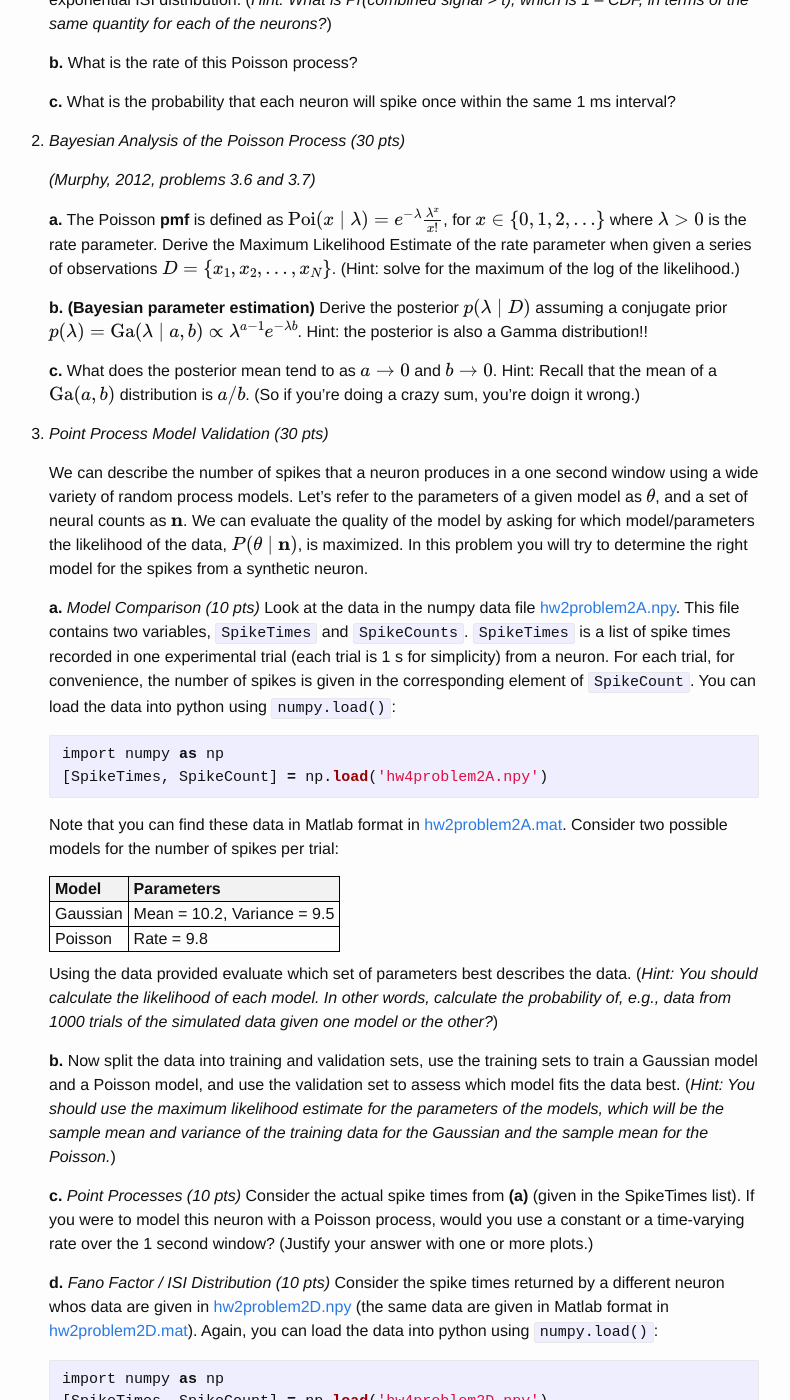
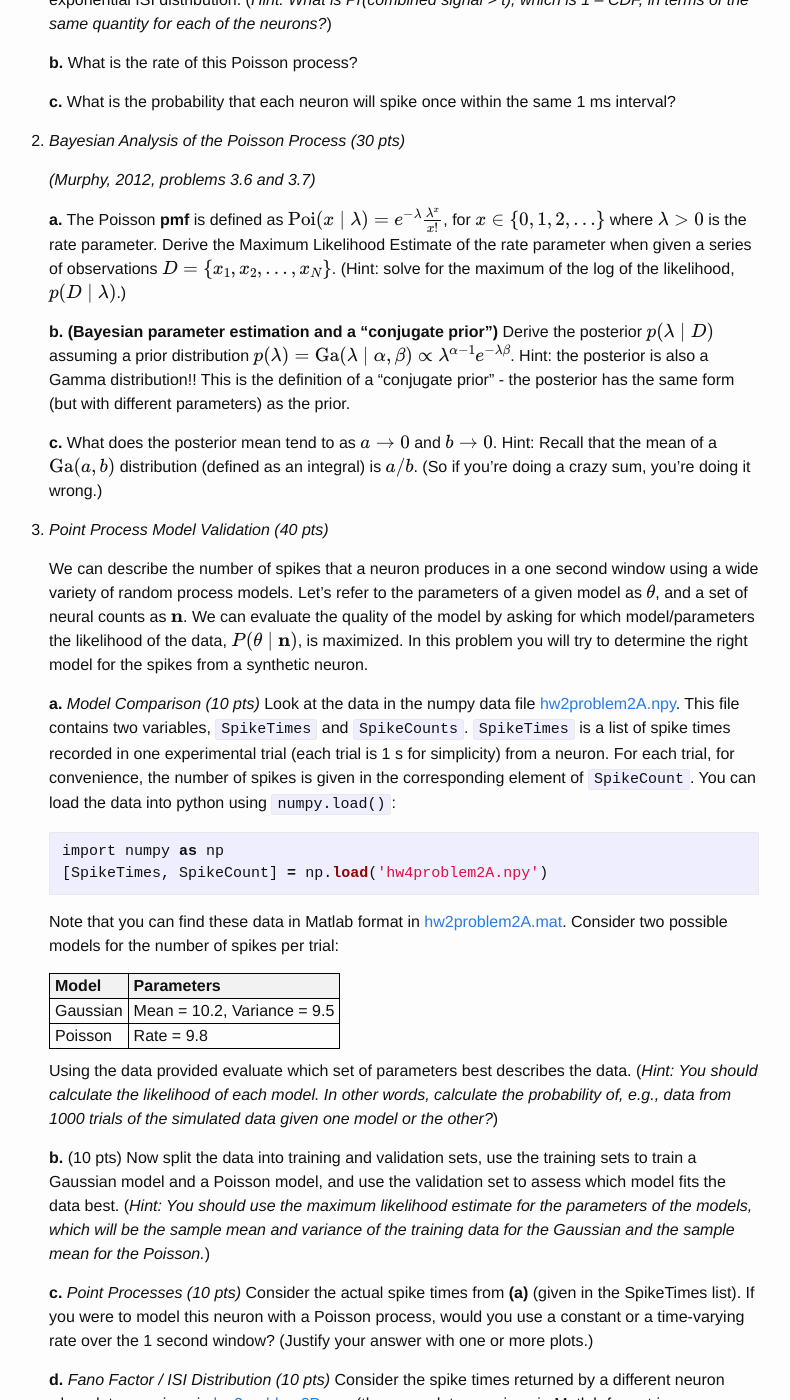
Before and after one commit to elec548/elec548.github.io, a Jekyll site: the page built from Assignments/hw2.md, in a window 1280 px wide and 1400 px high, scrolled down 464 px. Shown: the whole window, without its empty margins (251-1041 px from the left). Built offline with Jekyll 4.4.1, drawn with Linux system fonts in a browser that asks for light colours; formulas are drawn with MathJax 3; some of the changed text lies outside the part shown.

Commit message:
Updates to hw2

```diff
--- a/Assignments/hw2.md
+++ b/Assignments/hw2.md
@@ -39,18 +39,20 @@ general and the Poisson process in particular._
    \frac{\lambda^x}{x!}$$, for $$x \in \lbrace 0, 1, 2, \ldots\rbrace$$ where $$\lambda > 0$$
    is the rate parameter. Derive the Maximum Likelihood Estimate of the rate parameter when
    given a series of observations $$D = \lbrace x_1, x_2, \ldots, x_N\rbrace$$. (Hint: solve
-   for the maximum of the log of the likelihood.)
+   for the maximum of the log of the likelihood, $$p(D \mid \lambda)$$.)
 
-   **b. (Bayesian parameter estimation)** Derive the posterior $$p(\lambda \mid D)$$ assuming a
-   conjugate prior $$p(\lambda) = \text{Ga}(\lambda \mid a, b) \propto \lambda^{a-1}
-   e^{-\lambda b}$$. Hint: the posterior is also a Gamma distribution!!
+   **b. (Bayesian parameter estimation and a "conjugate prior")** Derive the posterior $$p(\lambda
+   \mid D)$$ assuming a prior distribution $$p(\lambda) = \text{Ga}(\lambda \mid \alpha, \beta)
+   \propto \lambda^{\alpha-1} e^{-\lambda \beta}$$. Hint: the posterior is also a Gamma
+   distribution!! This is the definition of a "conjugate prior" - the posterior has the same form
+   (but with different parameters) as the prior.
 
    **c.** What does the posterior mean tend to as $$a \to 0$$ and $$b \to 0$$. Hint: Recall
-   that the mean of a $$\text{Ga}(a,b)$$ distribution is $$a/b$$. (So if you're doing a crazy
-   sum, you're doign it wrong.)
+   that the mean of a $$\text{Ga}(a,b)$$ distribution (defined as an integral) is $$a/b$$. (So if
+   you're doing a crazy sum, you're doing it wrong.)
 
 
-3. _Point Process Model Validation (30 pts)_
+3. _Point Process Model Validation (40 pts)_
 
    We can describe the number of spikes that a neuron produces in a one second
    window using a wide variety of random process models. Let’s refer to the
@@ -87,7 +89,7 @@ general and the Poisson process in particular._
      probability of, e.g., data from 1000 trials of the simulated data given one model or
      the other?_)
 
-     **b.** Now split the data into training and validation sets, use the training sets
+     **b.** (10 pts) Now split the data into training and validation sets, use the training sets
      to train a Gaussian model and a Poisson model, and use the validation set to assess which
      model fits the data best. (_Hint: You should use the maximum likelihood estimate for the
      parameters of the models, which will be the sample mean and variance of the training data
@@ -116,7 +118,7 @@ general and the Poisson process in particular._
      number of spikes in small bins of time will help explain your observations._)
 
 
-4. _Describing Real Data (60 pts)_
+4. _Describing Real Data (40 pts)_
 
    In this problem you are going to characterize the [neural activity recorded
    on a multielectrode array in visual cortex](#datasource), found in
```
Also changed, not shown: other parts of Assignments/hw2.md (+1 -1 lines).
